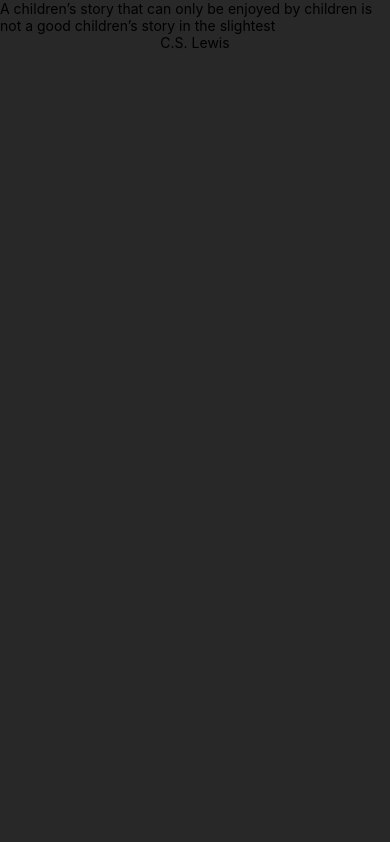
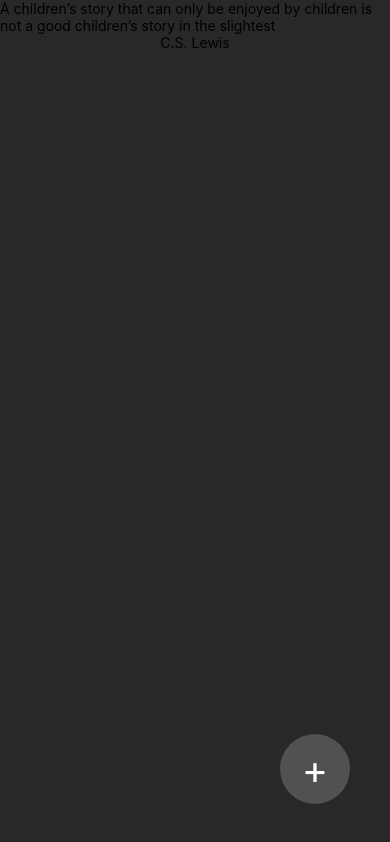
Before and after one commit to ayushman-git/quote-pocket-app, a React Native app: screen /Home in a window 390 px wide. Built offline with nearby package versions, Linux system fonts and the light colour scheme.

Commit message:
added floating action button

```diff
--- /dev/null
+++ b/src/components/FloatingActionButton.tsx
@@ -0,0 +1,34 @@
+import React, { ReactElement } from 'react';
+import { Pressable, Text, StyleSheet } from 'react-native';
+
+interface IProps {
+  onPress: () => void;
+}
+
+const styles = StyleSheet.create({
+  container: {
+    position: 'absolute',
+    bottom: 40,
+    right: 40,
+    backgroundColor: '#515151',
+    height: 70,
+    width: 70,
+    justifyContent: 'center',
+    alignItems: 'center',
+    borderRadius: 999,
+  },
+  text: {
+    fontSize: 40,
+    color: '#fff',
+  },
+});
+
+function FloatingActionButton({ onPress }: IProps): ReactElement {
+  return (
+    <Pressable style={styles.container} onPress={onPress}>
+      <Text style={styles.text}>+</Text>
+    </Pressable>
+  );
+}
+
+export default FloatingActionButton;
--- /dev/null
+++ b/src/components/index.ts
@@ -0,0 +1,2 @@
+export { default as Button } from './BaseButton';
+export { default as FloatingActionButton } from './FloatingActionButton';
--- a/src/screens/Home/index.tsx
+++ b/src/screens/Home/index.tsx
@@ -1,5 +1,6 @@
 import React from 'react';
 import { StyleSheet, Text, View } from 'react-native';
+import { FloatingActionButton } from '@/components';
 
 const styles = StyleSheet.create({
   container: {
@@ -10,6 +11,9 @@
 });
 
 function Home() {
+  const addQuote = () => {
+    console.log('ADD');
+  };
   return (
     <View style={styles.container}>
       <Text>
@@ -17,6 +21,7 @@
         the slightest
       </Text>
       <Text>C.S. Lewis</Text>
+      <FloatingActionButton onPress={addQuote} />
     </View>
   );
 }
--- a/src/screens/Login/index.tsx
+++ b/src/screens/Login/index.tsx
@@ -1,7 +1,7 @@
 import React from 'react';
 import { Image, StyleSheet, Text, View } from 'react-native';
 import { navigateAndSimpleReset } from '@/navigation/utils';
-import BaseButton from '@/components/BaseButton';
+import { Button } from '@/components';
 
 const einstein = require('../../assets/images/einstein.png');
 
@@ -38,7 +38,7 @@
       <Text style={styles.title}>Quote Pocket</Text>
       <Text style={styles.quote}>“Books were my pass to personal freedom”</Text>
       <View style={styles.btnContainer}>
-        <BaseButton text="GET STARTED" onPress={login} />
+        <Button text="GET STARTED" onPress={login} />
       </View>
     </View>
   );
```
